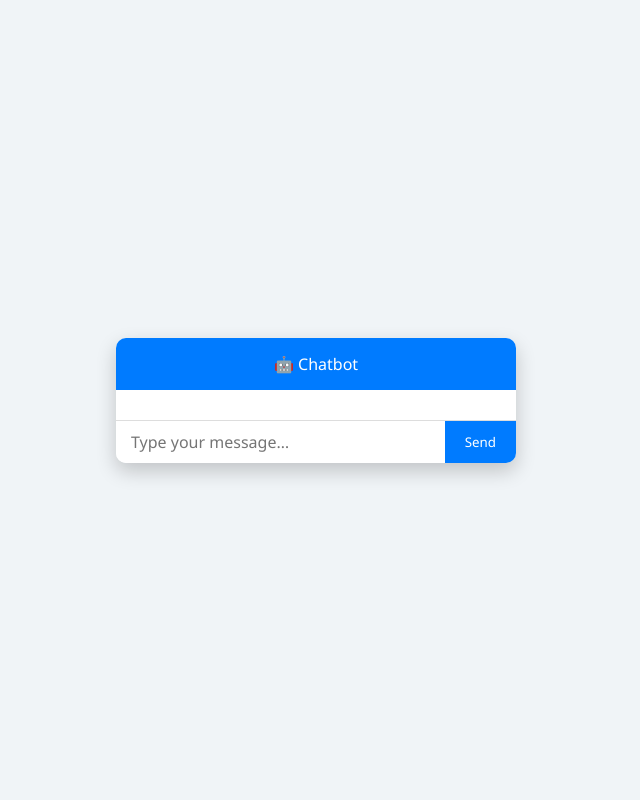
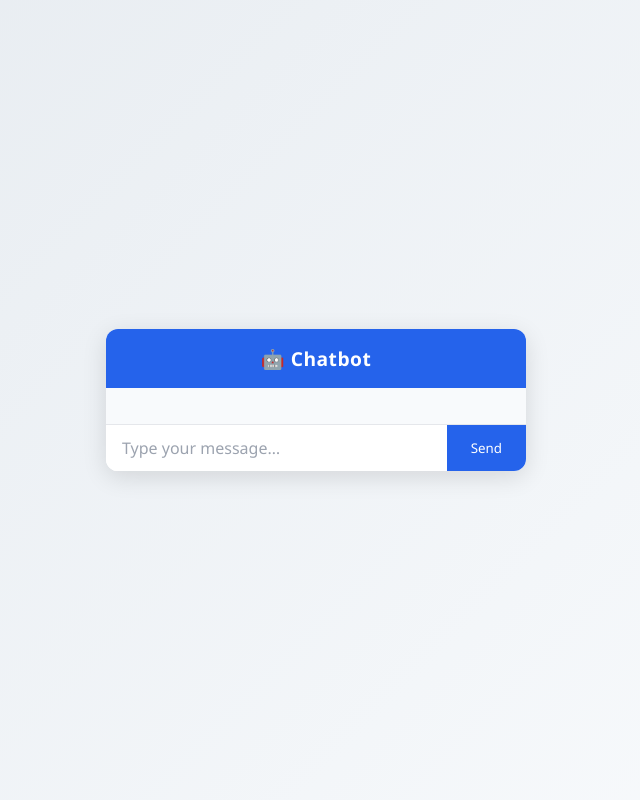
Before and after one commit to Pratik07idea/chatbot, a Flask app: page / in a window 1280 px wide. Shown: the whole page, without its empty margins (324-964 px from the left). Run offline with Flask 3, Linux system fonts and the light colour scheme.

Commit message:
Update style.css

```diff
--- a/static/style.css
+++ b/static/style.css
@@ -1,45 +1,70 @@
-/* General Reset */
+/* ===== Global Reset & Base Styles ===== */
 * {
     margin: 0;
     padding: 0;
     box-sizing: border-box;
-    font-family: 'Segoe UI', sans-serif;
+    font-family: 'Segoe UI', 'Roboto', 'Helvetica Neue', sans-serif;
 }
 
 body {
-    background-color: #f0f4f7;
+    background: linear-gradient(135deg, #e6ebf0 0%, #f9fbfd 100%);
     display: flex;
     justify-content: center;
     align-items: center;
     height: 100vh;
+    color: #333;
 }
 
+/* ===== Chat Container ===== */
 .chat-container {
-    width: 400px;
+    width: 420px;
     max-width: 90%;
     background-color: #fff;
-    border-radius: 10px;
-    box-shadow: 0 8px 20px rgba(0,0,0,0.2);
+    border-radius: 12px;
+    box-shadow: 0 6px 24px rgba(0, 0, 0, 0.12);
     display: flex;
     flex-direction: column;
     overflow: hidden;
+    transition: box-shadow 0.3s ease;
 }
 
-.chat-header {
-    background-color: #007bff;
-    color: #fff;
-    padding: 15px;
-    text-align: center;
+.chat-container:hover {
+    box-shadow: 0 8px 28px rgba(0, 0, 0, 0.15);
 }
 
+/* ===== Header ===== */
+.chat-header {
+    background: #2563eb; /* professional blue tone */
+    color: #fff;
+    padding: 16px;
+    text-align: center;
+    font-size: 1.2rem;
+    font-weight: 600;
+    letter-spacing: 0.5px;
+}
+
+/* ===== Chat Box ===== */
 .chat-box {
     flex: 1;
-    padding: 15px;
+    padding: 18px;
     overflow-y: auto;
+    background-color: #f8fafc;
+    scrollbar-width: thin;
+    scrollbar-color: #cbd5e1 transparent;
 }
 
+.chat-box::-webkit-scrollbar {
+    width: 6px;
+}
+
+.chat-box::-webkit-scrollbar-thumb {
+    background-color: #cbd5e1;
+    border-radius: 3px;
+}
+
+/* ===== Messages ===== */
 .message {
-    margin-bottom: 15px;
+    margin-bottom: 16px;
     display: flex;
 }
 
@@ -52,40 +77,55 @@ body {
 }
 
 .message-content {
-    max-width: 70%;
-    padding: 10px 15px;
-    border-radius: 20px;
-    background-color: #e4e6eb;
+    max-width: 75%;
+    padding: 12px 16px;
+    border-radius: 18px;
+    background-color: #e2e8f0;
     word-wrap: break-word;
+    font-size: 0.95rem;
+    line-height: 1.4;
+    transition: background-color 0.3s ease;
 }
 
 .message.user .message-content {
-    background-color: #007bff;
+    background-color: #2563eb;
     color: #fff;
 }
 
+/* ===== Input Area ===== */
 .chat-input {
     display: flex;
-    border-top: 1px solid #ddd;
+    border-top: 1px solid #e5e7eb;
+    background-color: #fff;
 }
 
 #user-input {
     flex: 1;
-    padding: 10px 15px;
+    padding: 12px 16px;
     border: none;
     outline: none;
-    font-size: 16px;
+    font-size: 1rem;
+    color: #333;
+}
+
+#user-input::placeholder {
+    color: #9ca3af;
 }
 
 #send-btn {
-    padding: 10px 20px;
-    background-color: #007bff;
+    padding: 12px 24px;
+    background-color: #2563eb;
     border: none;
     color: #fff;
+    font-weight: 500;
     cursor: pointer;
-    transition: background 0.3s;
+    transition: background-color 0.25s ease, transform 0.1s ease;
 }
 
 #send-btn:hover {
-    background-color: #0056b3;
+    background-color: #1e40af;
 }
+
+#send-btn:active {
+    transform: scale(0.96);
+}
```
